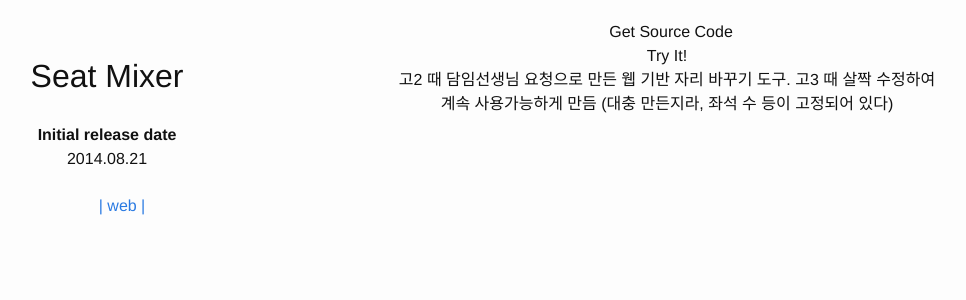
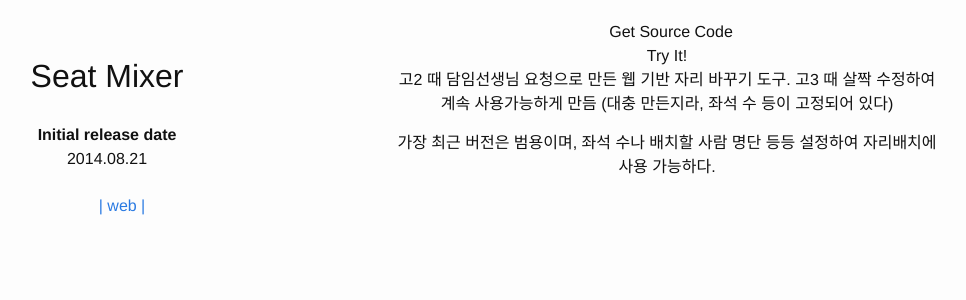
Before and after one commit to sukso96100/portfolio, a Jekyll site: the page built from _posts/2014-08-21-seatmixer.markdown, in a window 1280 px wide. Shown: the top 300 px of the page, without its empty margins (253-1219 px from the left). Built offline with Jekyll 4.4.1, drawn with Linux system fonts in a browser that asks for light colours; nearby versions of some CDN libraries.

Commit message:
Update 2014-08-21-seatmixer.markdown

```diff
--- a/_posts/2014-08-21-seatmixer.markdown
+++ b/_posts/2014-08-21-seatmixer.markdown
@@ -10,3 +10,5 @@ tryit : https://youngbin.tk/seatmixer
 
 고2 때 담임선생님 요청으로 만든 웹 기반 자리 바꾸기 도구.
 고3 때 살짝 수정하여 계속 사용가능하게 만듬 (대충 만든지라, 좌석 수 등이 고정되어 있다)
+
+가장 최근 버전은 범용이며, 좌석 수나 배치할 사람 명단 등등 설정하여 자리배치에 사용 가능하다.
```
